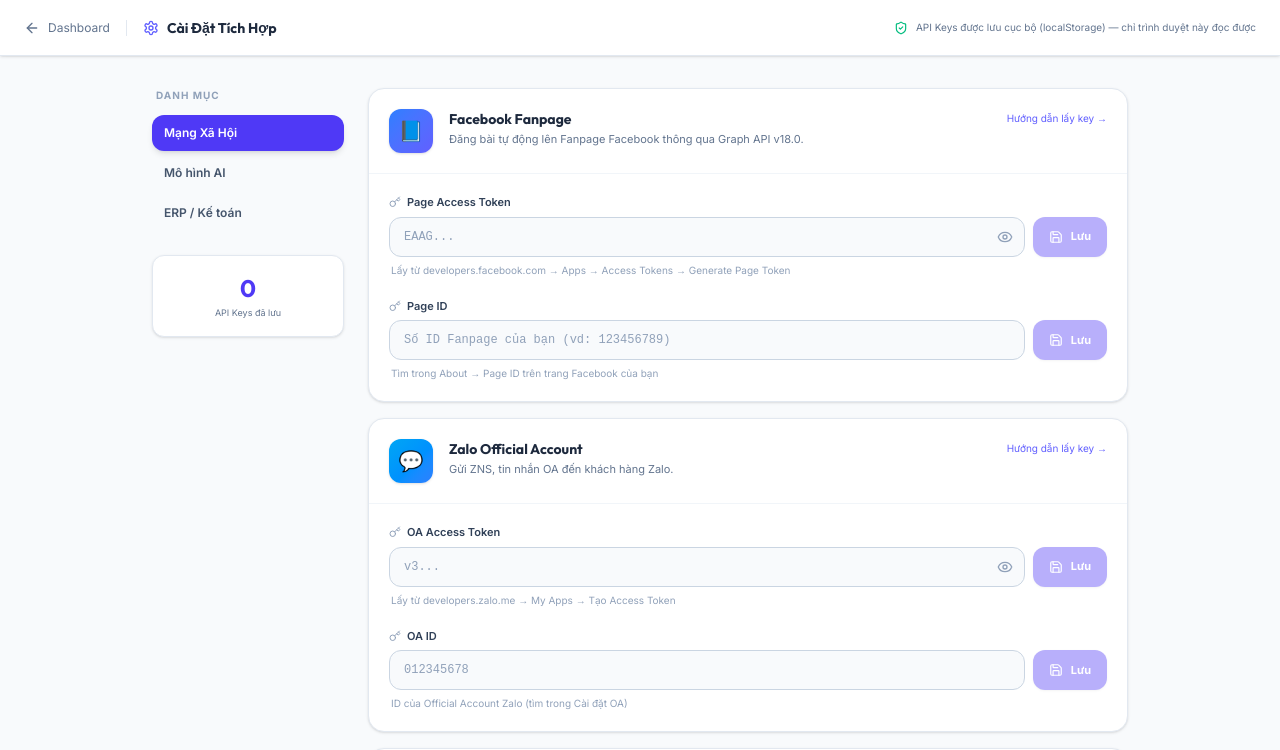
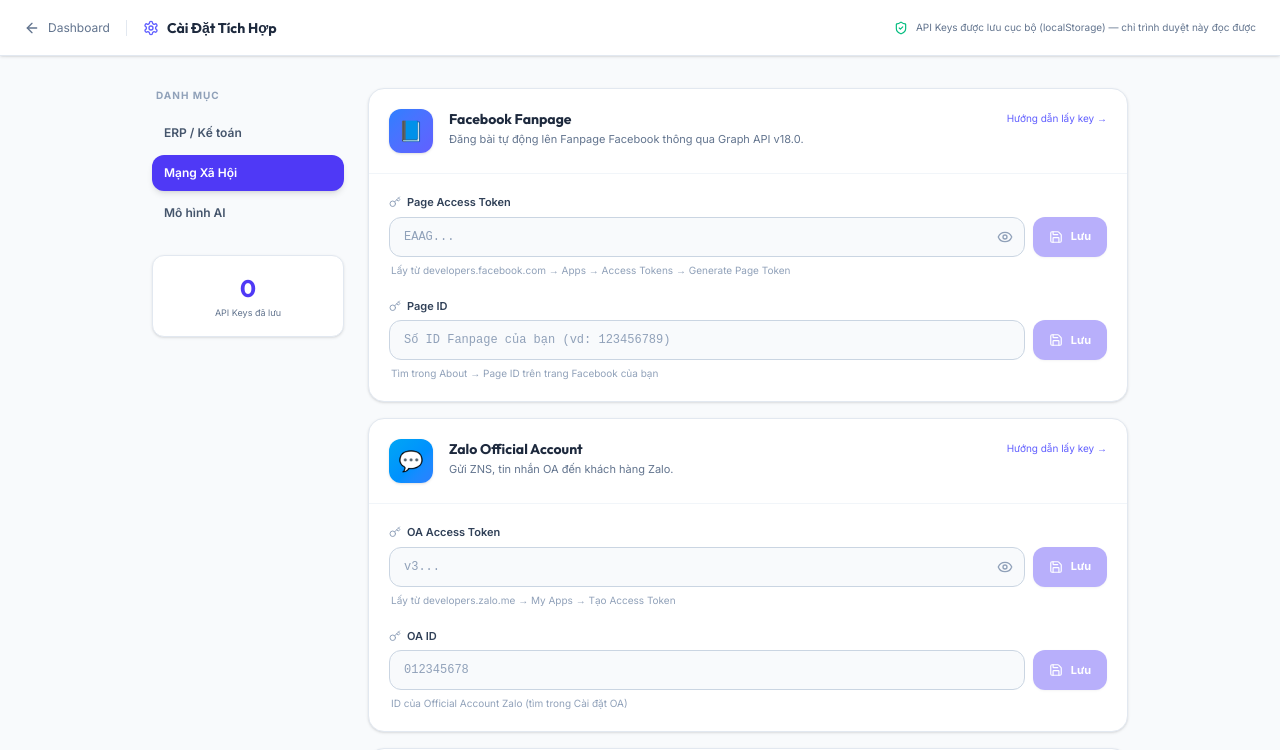
Before and after one commit to xaydungnha86-dev/bella-eos, a Next.js app: page /settings in a window 1280 px wide. Shown: the top 750 px of the page. Built offline with nearby package versions, Linux system fonts and the light colour scheme.

Commit message:
feat(settings): add Bella EIP Link integration catalog option

```diff
--- a/src/app/settings/page.tsx
+++ b/src/app/settings/page.tsx
@@ -25,6 +25,19 @@
 
 // ─── Integration Catalogue ────────────────────────────────────────────────────
 const INTEGRATION_CATALOGUE = [
+  {
+    provider: 'bella_eip',
+    category: 'ERP / Kế toán',
+    icon: '🏛️',
+    name: 'Bella EIP Link',
+    color: 'from-indigo-600 to-violet-600',
+    description: 'Kết nối đồng bộ thông tin khách hàng, báo cáo tài chính và chỉ thị chiến lược từ Bella EIP.',
+    docsUrl: 'https://docs.bella.vn/eip-integration',
+    fields: [
+      { key_name: 'api_url', label: 'EIP Endpoint URL', placeholder: 'https://eip.bella.vn/api/v1', type: 'text' as const, help: 'Đường dẫn API của phân hệ Bella EIP doanh nghiệp của bạn' },
+      { key_name: 'api_key', label: 'EIP API Key', placeholder: 'eip_key_...', type: 'password' as const, help: 'API Key được sinh từ Console quản trị của Bella EIP' },
+    ]
+  },
   {
     provider: 'facebook',
     category: 'Mạng Xã Hội',
```
